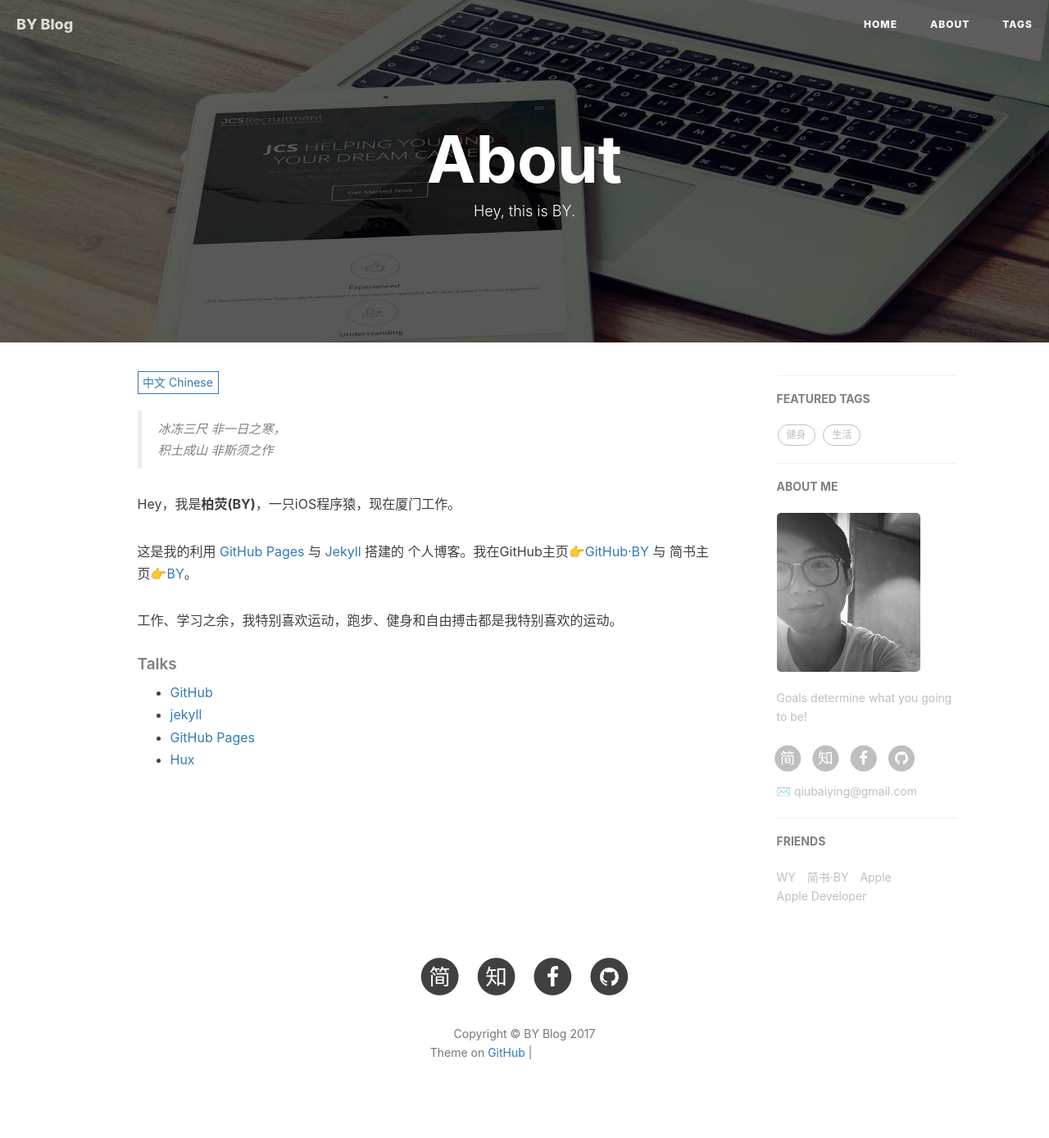
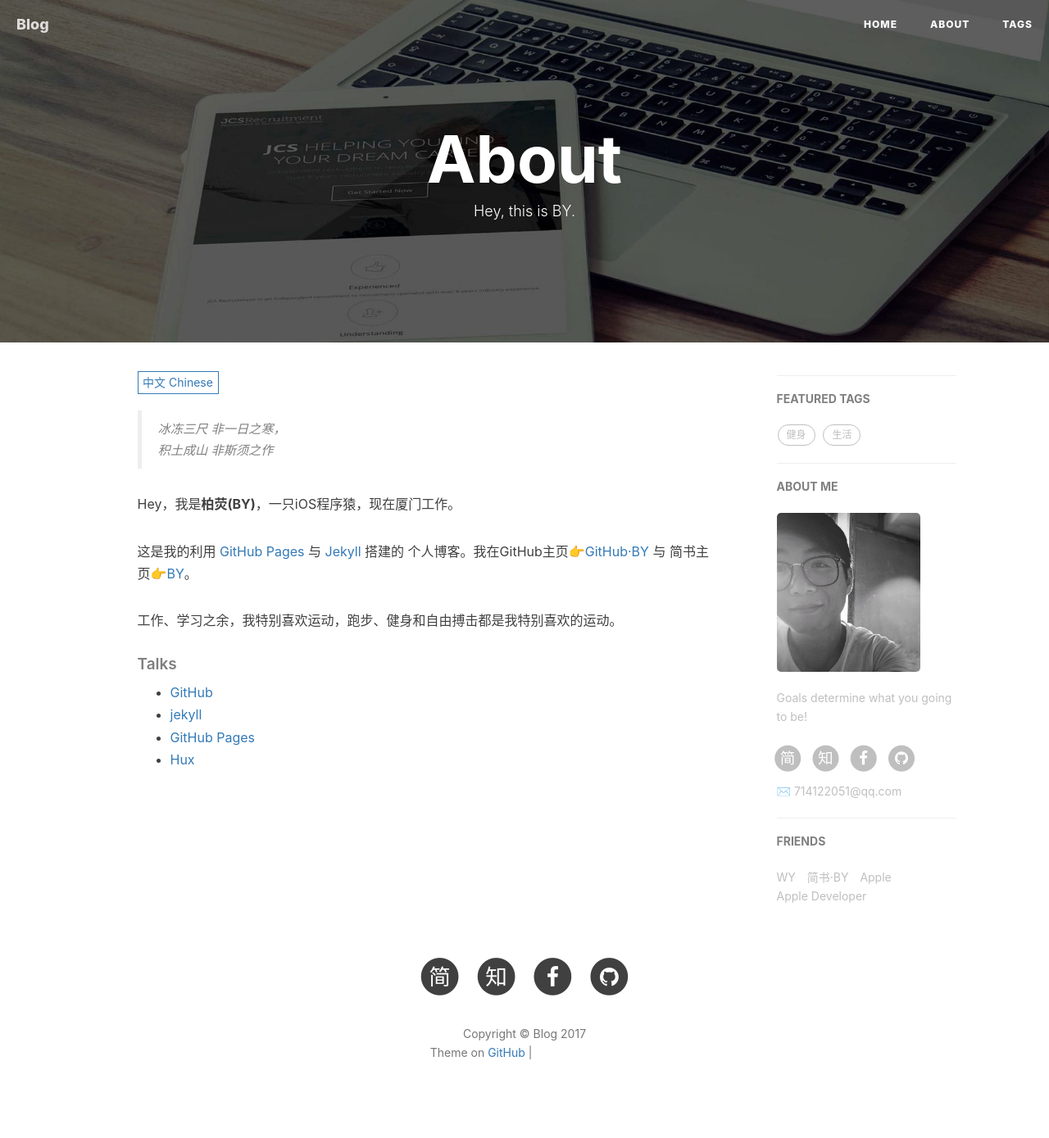
Before and after one commit to njfulib/njfulib.github.io, a Jekyll site: the page built from about.html, in a window 1280 px wide. Shown: the whole page at 82% size. Built offline with Jekyll 4.4.1, drawn with Linux system fonts in a browser that asks for light colours; nearby versions of some CDN libraries; comment, search, counter and statistics services are not loaded; grey boxes are pictures that could not be loaded.

Commit message:
Update _config.yml

```diff
--- a/_config.yml
+++ b/_config.yml
@@ -1,8 +1,8 @@
 # Site settings
-title: BY Blog
-SEOTitle: 柏荧的博客 | BY Blog
+title:  Blog
+SEOTitle: iris'blog | njfulib's Blog
 header-img: img/post-bg-desk.jpg
-email: qiubaiying@gmail.com
+email: 714122051@qq.com
 description: "Every failure is leading towards success."
 keyword: "BY, BY Blog, 柏荧的博客, qiubaiying, 邱柏荧, iOS, Apple, iPhone"
 url: "http://qiubaiying.github.io"          # your host, for absolute URL
```
